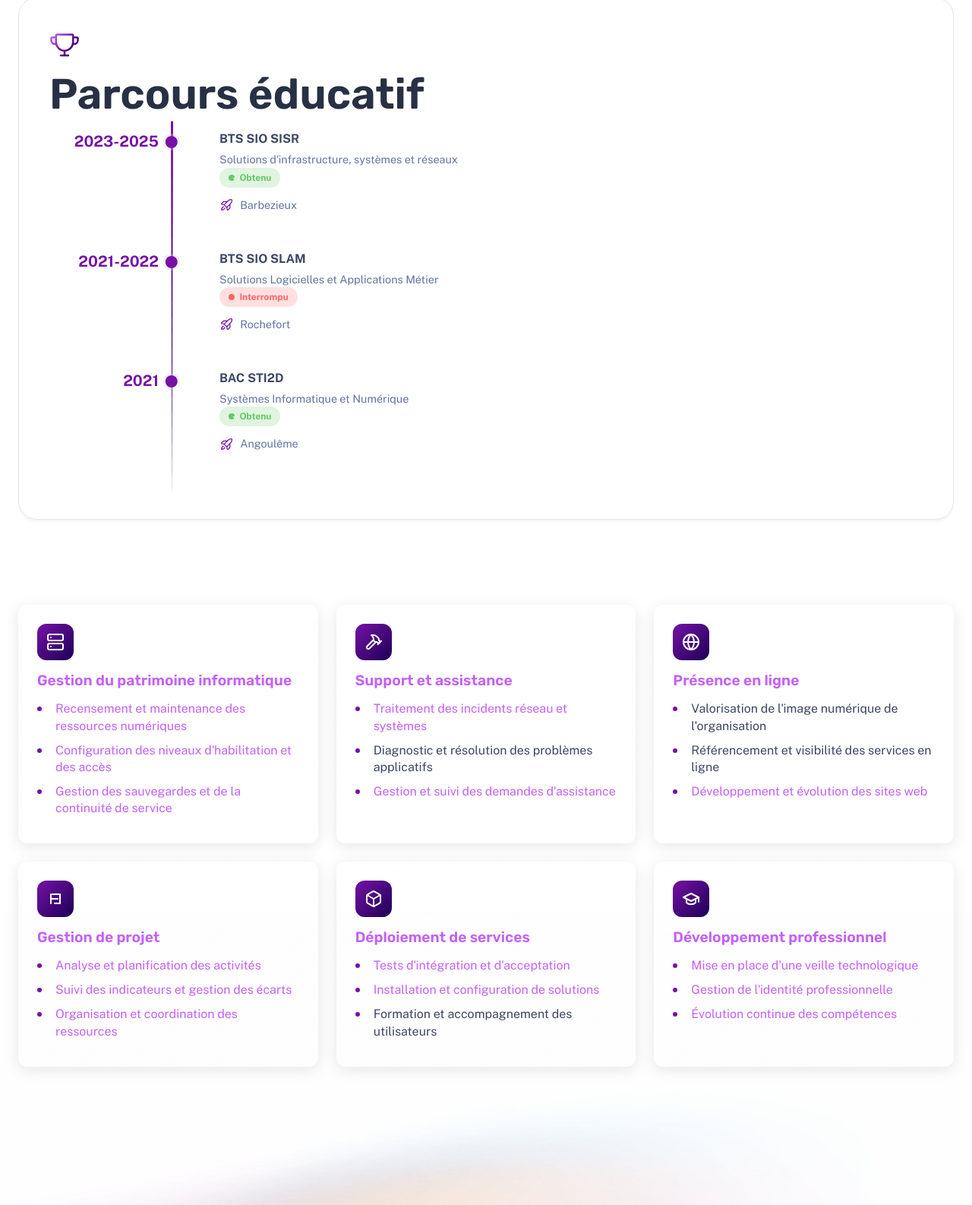
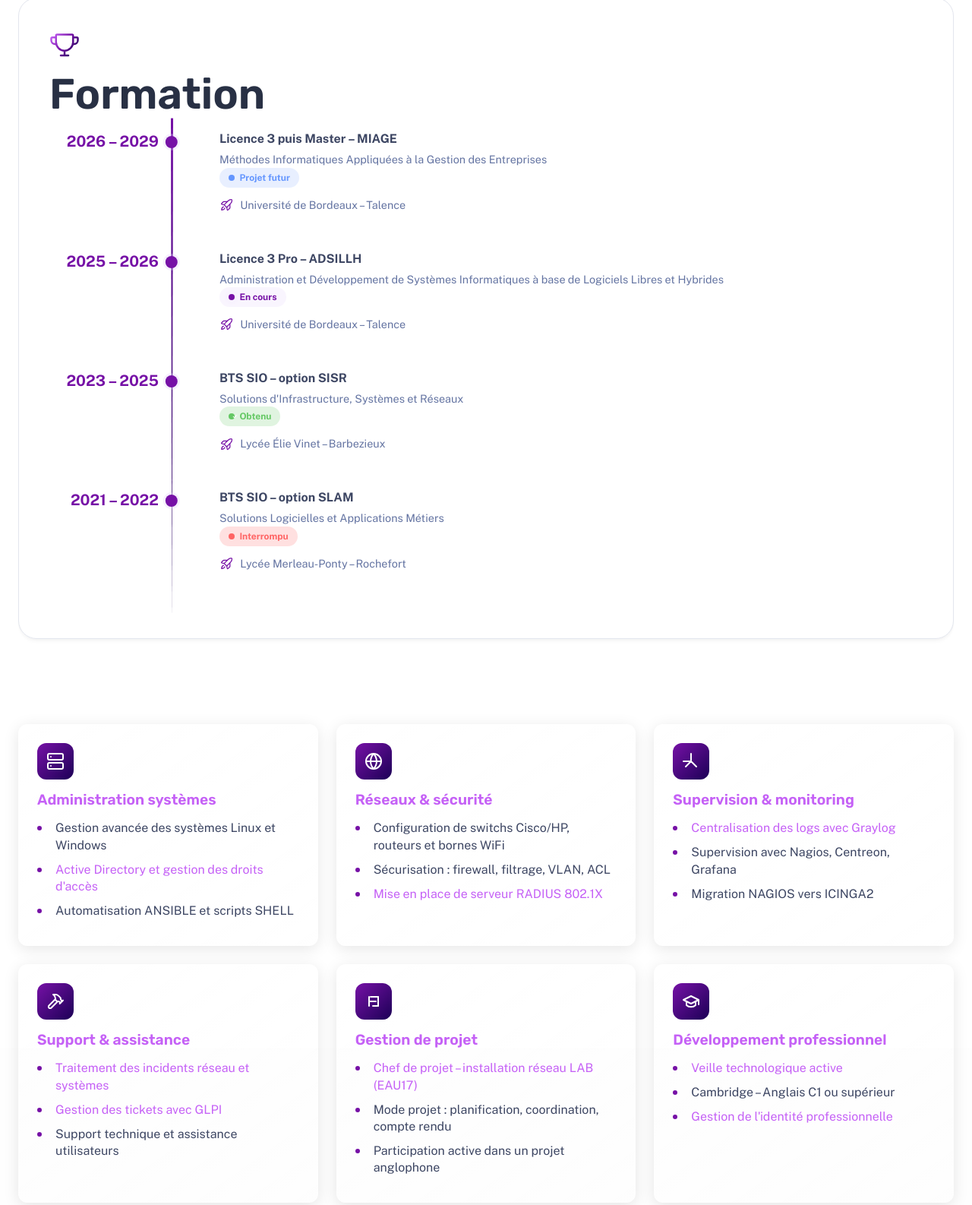
Before and after one commit to RaphaelFLT/RaphaelFLT.github.io, an Astro site: page / in a window 1280 px wide. Shown: the part 892-2478 px from the top of the page at 76% size. Built offline with nearby package versions, Linux system fonts and the light colour scheme; Astro itself is replaced by a stand-in of ours.

Commit message:
Mise a jours du CV, ajout Licence 3 ADSILLH et MIAGE dans formations et ajout liens vers reseaux pro dans contact

```diff
--- a/src/components/Skills.astro
+++ b/src/components/Skills.astro
@@ -5,47 +5,61 @@ import Icon from './Icon.astro';
 <section class="box parcours">
 	<div class="stack gap-2 lg:gap-4">
 		<Icon icon="trophy" color="var(--accent-regular)" size="2.5rem" gradient />
-		<h2>Parcours éducatif</h2>
+		<h2>Formation</h2>
 		<ul class="timeline">
 			<li class="timeline-item">
-				<div class="timeline-year">2023-2025</div>
+				<div class="timeline-year">2026 – 2029</div>
 				<div class="timeline-content">
 					<div class="timeline-header">
-						<strong>BTS SIO SISR</strong>
-						<p>Solutions d'infrastructure, systèmes et réseaux</p>
+						<strong>Licence 3 puis Master – MIAGE</strong>
+						<p>Méthodes Informatiques Appliquées à la Gestion des Entreprises</p>
+						<span class="status future">Projet futur</span>
+					</div>
+					<div class="location">
+						<Icon icon="rocket-launch" color="var(--accent-regular)" size="1.2rem" />
+						<p>Université de Bordeaux – Talence</p>
+					</div>
+				</div>
+			</li>
+			<li class="timeline-item">
+				<div class="timeline-year">2025 – 2026</div>
+				<div class="timeline-content">
+					<div class="timeline-header">
+						<strong>Licence 3 Pro – ADSILLH</strong>
+						<p>Administration et Développement de Systèmes Informatiques à base de Logiciels Libres et Hybrides</p>
+						<span class="status in-progress">En cours</span>
+					</div>
+					<div class="location">
+						<Icon icon="rocket-launch" color="var(--accent-regular)" size="1.2rem" />
+						<p>Université de Bordeaux – Talence</p>
+					</div>
+				</div>
+			</li>
+			<li class="timeline-item">
+				<div class="timeline-year">2023 – 2025</div>
+				<div class="timeline-content">
+					<div class="timeline-header">
+						<strong>BTS SIO – option SISR</strong>
+						<p>Solutions d'Infrastructure, Systèmes et Réseaux</p>
 						<span class="status completed">Obtenu</span>
 					</div>
 					<div class="location">
 						<Icon icon="rocket-launch" color="var(--accent-regular)" size="1.2rem" />
-						<p>Barbezieux</p>
+						<p>Lycée Élie Vinet – Barbezieux</p>
 					</div>
 				</div>
 			</li>
 			<li class="timeline-item">
-				<div class="timeline-year">2021-2022</div>
+				<div class="timeline-year">2021 – 2022</div>
 				<div class="timeline-content">
 					<div class="timeline-header">
-						<strong>BTS SIO SLAM</strong>
-						<p>Solutions Logicielles et Applications Métier</p>
+						<strong>BTS SIO – option SLAM</strong>
+						<p>Solutions Logicielles et Applications Métiers</p>
 						<span class="status interrupted">Interrompu</span>
 					</div>
 					<div class="location">
 						<Icon icon="rocket-launch" color="var(--accent-regular)" size="1.2rem" />
-						<p>Rochefort</p>
-					</div>
-				</div>
-			</li>
-			<li class="timeline-item">
-				<div class="timeline-year">2021</div>
-				<div class="timeline-content">
-					<div class="timeline-header">
-						<strong>BAC STI2D</strong>
-						<p>Systèmes Informatique et Numérique</p>
-						<span class="status completed">Obtenu</span>
-					</div>
-					<div class="location">
-						<Icon icon="rocket-launch" color="var(--accent-regular)" size="1.2rem" />
-						<p>Angoulême</p>
+						<p>Lycée Merleau-Ponty – Rochefort</p>
 					</div>
 				</div>
 			</li>
@@ -55,111 +69,103 @@ import Icon from './Icon.astro';
 
 <section class="skills-container">
   <div class="skills-grid">
-    <!-- Compétence 1 -->
+
     <div class="skill-card">
       <div class="skill-icon">
-        <svg xmlns="http://www.w3.org/2000/svg" width="24" height="24" viewBox="0 0 24 24" fill="none" stroke="currentColor" stroke-width="2" stroke-linecap="round" stroke-linejoin="round" class="lucide lucide-server">
+        <svg xmlns="http://www.w3.org/2000/svg" width="24" height="24" viewBox="0 0 24 24" fill="none" stroke="currentColor" stroke-width="2" stroke-linecap="round" stroke-linejoin="round">
           <rect width="20" height="8" x="2" y="2" rx="2" ry="2"></rect>
           <rect width="20" height="8" x="2" y="14" rx="2" ry="2"></rect>
           <line x1="6" x2="6" y1="6" y2="6"></line>
           <line x1="6" x2="6" y1="18" y2="18"></line>
         </svg>
       </div>
-      <h3>Gestion du patrimoine informatique</h3>
+      <h3>Administration systèmes</h3>
       <ul class="skill-list">
-        <li><a href="https://raphaelflt.github.io/work/graylog#choix-des-logs" class="skill-link">Recensement et maintenance des ressources numériques</a></li>
-        <li><a href="https://raphaelflt.github.io/work/windows-serveur" class="skill-link">Configuration des niveaux d'habilitation et des accès</a></li>
-        <li><a href="https://raphaelflt.github.io/work/windows-serveur" class="skill-link">Gestion des sauvegardes et de la continuité de service</a></li>
+        <li>Gestion avancée des systèmes Linux et Windows</li>
+        <li><a href="https://raphaelflt.github.io/work/windows-serveur" class="skill-link">Active Directory et gestion des droits d'accès</a></li>
+        <li>Automatisation ANSIBLE et scripts SHELL</li>
       </ul>
     </div>
 
-    <!-- Compétence 2 -->
     <div class="skill-card">
       <div class="skill-icon">
-        <svg xmlns="http://www.w3.org/2000/svg" width="24" height="24" viewBox="0 0 24 24" fill="none" stroke="currentColor" stroke-width="2" stroke-linecap="round" stroke-linejoin="round" class="lucide lucide-hammer">
+        <svg xmlns="http://www.w3.org/2000/svg" width="24" height="24" viewBox="0 0 24 24" fill="none" stroke="currentColor" stroke-width="2" stroke-linecap="round" stroke-linejoin="round">
+          <circle cx="12" cy="12" r="10"></circle>
+          <path d="M12 2a15.3 15.3 0 0 1 4 10 15.3 15.3 0 0 1-4 10 15.3 15.3 0 0 1-4-10 15.3 15.3 0 0 1 4-10z"></path>
+          <path d="M2 12h20"></path>
+        </svg>
+      </div>
+      <h3>Réseaux & sécurité</h3>
+      <ul class="skill-list">
+        <li>Configuration de switchs Cisco/HP, routeurs et bornes WiFi</li>
+        <li>Sécurisation : firewall, filtrage, VLAN, ACL</li>
+        <li><a href="https://raphaelflt.github.io/work/stage2/" class="skill-link">Mise en place de serveur RADIUS 802.1X</a></li>
+      </ul>
+    </div>
+
+    <div class="skill-card">
+      <div class="skill-icon">
+        <svg xmlns="http://www.w3.org/2000/svg" width="24" height="24" viewBox="0 0 24 24" fill="none" stroke="currentColor" stroke-width="2" stroke-linecap="round" stroke-linejoin="round">
+          <path d="M2 12h10M12 2v10M12 12l7 7M12 12l-7 7"></path>
+        </svg>
+      </div>
+      <h3>Supervision & monitoring</h3>
+      <ul class="skill-list">
+        <li><a href="https://raphaelflt.github.io/work/graylog" class="skill-link">Centralisation des logs avec Graylog</a></li>
+        <li>Supervision avec Nagios, Centreon, Grafana</li>
+        <li>Migration NAGIOS vers ICINGA2</li>
+      </ul>
+    </div>
+
+    <div class="skill-card">
+      <div class="skill-icon">
+        <svg xmlns="http://www.w3.org/2000/svg" width="24" height="24" viewBox="0 0 24 24" fill="none" stroke="currentColor" stroke-width="2" stroke-linecap="round" stroke-linejoin="round">
           <path d="m15 12-8.5 8.5c-.83.83-2.17.83-3 0 0 0 0 0 0 0a2.12 2.12 0 0 1 0-3L12 9"></path>
           <path d="M17.64 15 22 10.64"></path>
           <path d="m20.91 11.7-1.25-1.25c-.6-.6-.93-1.4-.93-2.25v-.86L16.01 4.6a5.56 5.56 0 0 0-3.94-1.64H9l.92.82A6.18 6.18 0 0 1 12 8.4v1.56l2 2h2.47l2.26 1.91"></path>
         </svg>
       </div>
-      <h3>Support et assistance</h3>
+      <h3>Support & assistance</h3>
       <ul class="skill-list">
         <li><a href="https://raphaelflt.github.io/work/stage2/#Le-parcours-d'un ticket-à-la-RESE" class="skill-link">Traitement des incidents réseau et systèmes</a></li>
-        <li>Diagnostic et résolution des problèmes applicatifs</li>
-        <li><a href="https://raphaelflt.github.io/work/stage2/#Le-parcours-d'un ticket-à-la-RESE" class="skill-link">Gestion et suivi des demandes d'assistance</a></li>
+        <li><a href="https://raphaelflt.github.io/work/glpi/" class="skill-link">Gestion des tickets avec GLPI</a></li>
+        <li>Support technique et assistance utilisateurs</li>
       </ul>
     </div>
 
-    <!-- Compétence 3 -->
     <div class="skill-card">
       <div class="skill-icon">
-        <svg xmlns="http://www.w3.org/2000/svg" width="24" height="24" viewBox="0 0 24 24" fill="none" stroke="currentColor" stroke-width="2" stroke-linecap="round" stroke-linejoin="round" class="lucide lucide-globe">
-          <circle cx="12" cy="12" r="10"></circle>
-          <path d="M12 2a15.3 15.3 0 0 1 4 10 15.3 15.3 0 0 1-4 10 15.3 15.3 0 0 1-4-10 15.3 15.3 0 0 1 4-10z"></path>
-          <path d="M2 12h20"></path>
-        </svg>
-      </div>
-      <h3>Présence en ligne</h3>
-      <ul class="skill-list">
-        <li>Valorisation de l'image numérique de l'organisation</li>
-        <li>Référencement et visibilité des services en ligne</li>
-        <li><a href="https://raphaelflt.github.io/work/grad/" class="skill-link">Développement et évolution des sites web</a></li>
-      </ul>
-    </div>
-
-    <!-- Compétence 4 -->
-    <div class="skill-card">
-      <div class="skill-icon">
-        <svg xmlns="http://www.w3.org/2000/svg" width="24" height="24" viewBox="0 0 24 24" fill="none" stroke="currentColor" stroke-width="2" stroke-linecap="round" stroke-linejoin="round" class="lucide lucide-gantt-chart">
-          <path d="M8 6h10"></path>
-          <path d="M6 12h9"></path>
-          <path d="M11 18h7"></path>
-          <path d="M6 6v12"></path>
-          <path d="M18 6v12"></path>
+        <svg xmlns="http://www.w3.org/2000/svg" width="24" height="24" viewBox="0 0 24 24" fill="none" stroke="currentColor" stroke-width="2" stroke-linecap="round" stroke-linejoin="round">
+          <path d="M8 6h10"></path><path d="M6 12h9"></path><path d="M11 18h7"></path>
+          <path d="M6 6v12"></path><path d="M18 6v12"></path>
         </svg>
       </div>
       <h3>Gestion de projet</h3>
       <ul class="skill-list">
-        <li><a href="https://raphaelflt.github.io/work/glpi/" class="skill-link">Analyse et planification des activités</a></li>
-        <li><a href="https://raphaelflt.github.io/work/stage1/" class="skill-link">Suivi des indicateurs et gestion des écarts</a></li>
-        <li><a href="https://raphaelflt.github.io/work/stage1/" class="skill-link">Organisation et coordination des ressources</a></li>
+        <li><a href="https://raphaelflt.github.io/work/stage1/" class="skill-link">Chef de projet – installation réseau LAB (EAU17)</a></li>
+        <li>Mode projet : planification, coordination, compte rendu</li>
+        <li>Participation active dans un projet anglophone</li>
       </ul>
     </div>
 
-    <!-- Compétence 5 -->
     <div class="skill-card">
       <div class="skill-icon">
-        <svg xmlns="http://www.w3.org/2000/svg" width="24" height="24" viewBox="0 0 24 24" fill="none" stroke="currentColor" stroke-width="2" stroke-linecap="round" stroke-linejoin="round" class="lucide lucide-box">
-          <path d="M21 8a2 2 0 0 0-1-1.73l-7-4a2 2 0 0 0-2 0l-7 4A2 2 0 0 0 3 8v8a2 2 0 0 0 1 1.73l7 4a2 2 0 0 0 2 0l7-4A2 2 0 0 0 21 16Z"></path>
-          <path d="m3.3 7 8.7 5 8.7-5"></path>
-          <path d="M12 22V12"></path>
-        </svg>
-      </div>
-      <h3>Déploiement de services</h3>
-      <ul class="skill-list">
-        <li><a href="https://raphaelflt.github.io/work/stage2/#phase-de-test" class="skill-link">Tests d'intégration et d'acceptation</a></li>
-        <li><a href="https://raphaelflt.github.io/work/" class="skill-link">Installation et configuration de solutions</a></li>
-        <li>Formation et accompagnement des utilisateurs</li>
-      </ul>
-    </div>
-
-    <!-- Compétence 6 -->
-    <div class="skill-card">
-      <div class="skill-icon">
-        <svg xmlns="http://www.w3.org/2000/svg" width="24" height="24" viewBox="0 0 24 24" fill="none" stroke="currentColor" stroke-width="2" stroke-linecap="round" stroke-linejoin="round" class="lucide lucide-graduation-cap">
+        <svg xmlns="http://www.w3.org/2000/svg" width="24" height="24" viewBox="0 0 24 24" fill="none" stroke="currentColor" stroke-width="2" stroke-linecap="round" stroke-linejoin="round">
           <path d="M22 10v6M2 10l10-5 10 5-10 5z"></path>
           <path d="M6 12v5c3 3 9 3 12 0v-5"></path>
         </svg>
       </div>
       <h3>Développement professionnel</h3>
       <ul class="skill-list">
-        <li><a href="https://raphaelflt.github.io/work/veille-info/" class="skill-link">Mise en place d'une veille technologique</a></li>
+        <li><a href="https://raphaelflt.github.io/work/veille-info/" class="skill-link">Veille technologique active</a></li>
+        <li>Cambridge – Anglais C1 ou supérieur</li>
         <li><a href="https://www.linkedin.com/in/rapha%C3%ABl-frelaut-9b7001235/" class="skill-link">Gestion de l'identité professionnelle</a></li>
-        <li><a href="https://raphaelflt.github.io/work/veille-info/" class="skill-link">Évolution continue des compétences</a></li>
       </ul>
     </div>
+
   </div>
 </section>
+
 
 <style>
   .skills-container {
@@ -426,6 +432,15 @@ import Icon from './Icon.astro';
 		animation: pulse 2s infinite;
 	}
 
+	.status.future {
+    background-color: rgba(100, 150, 255, 0.15);
+    color: rgb(100, 150, 255);
+	}
+
+	.status.future:before {
+		background-color: rgb(100, 150, 255);
+	}
+
 	.status.interrupted {
 		background-color: rgba(255, 100, 100, 0.2);
 		color: rgb(255, 100, 100);
```
Also changed, not shown: src/pages/about.astro (+64 -20 lines), public/assets/MonCV.png.
